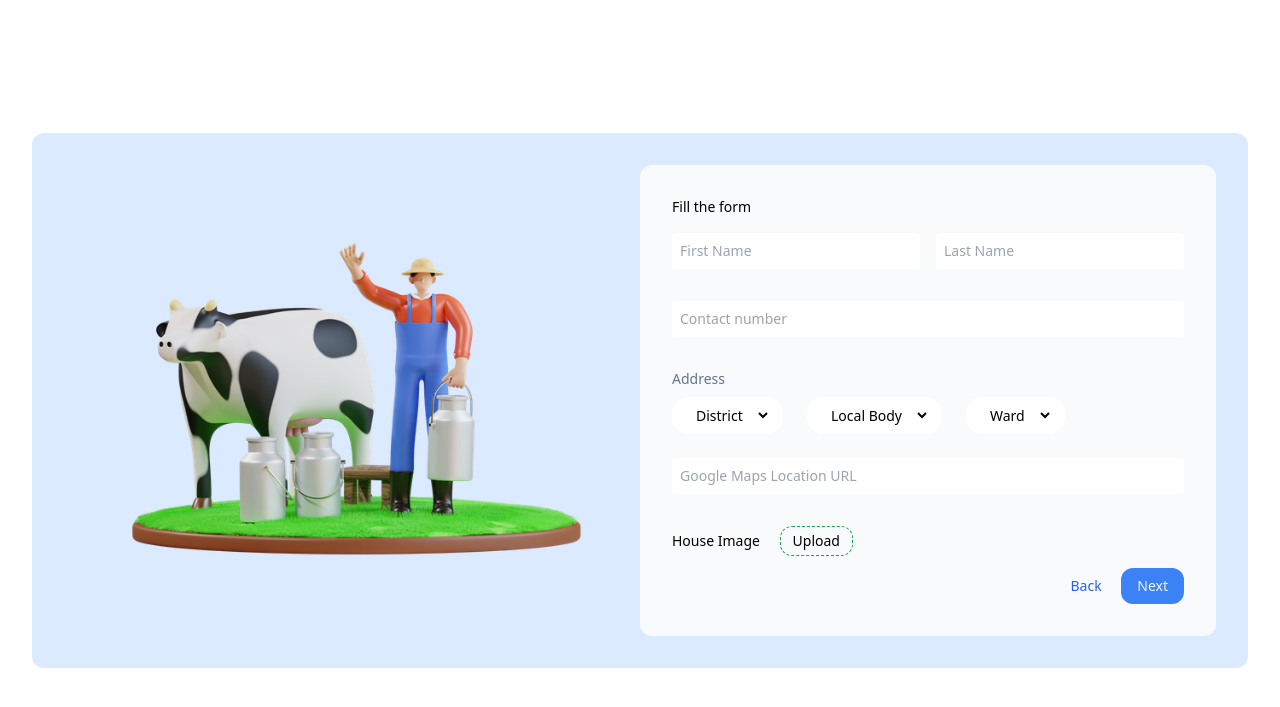
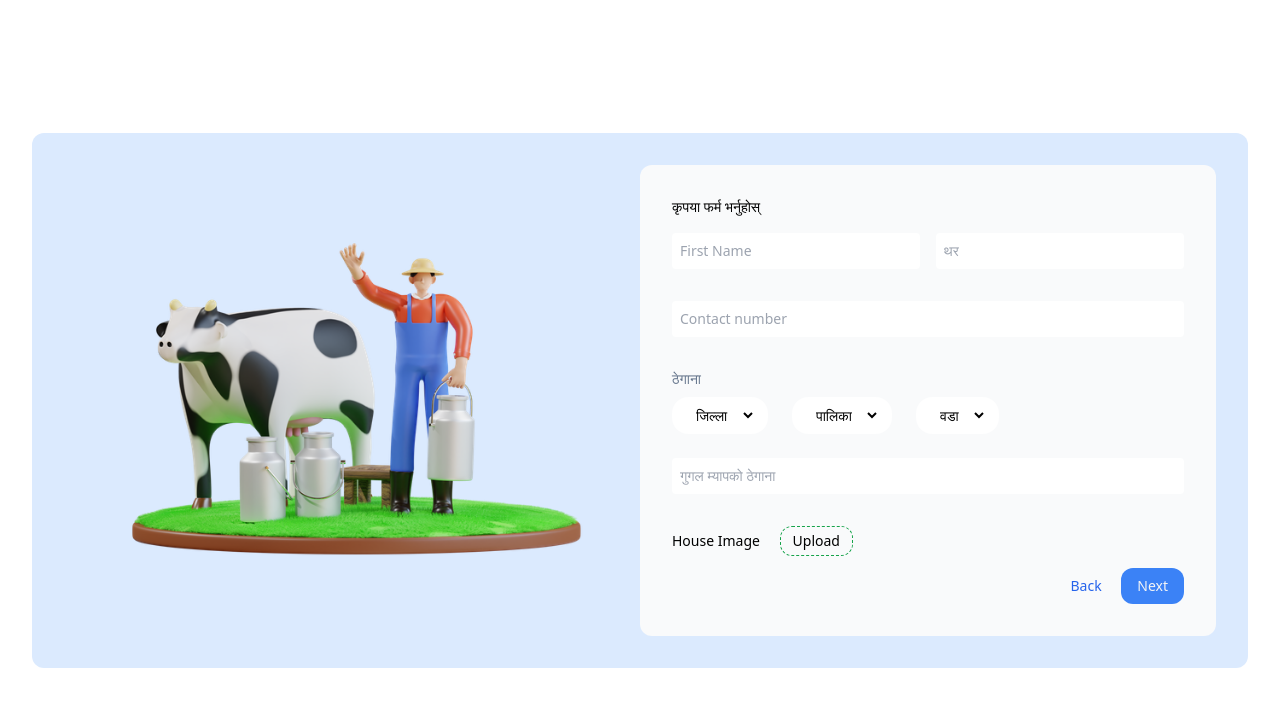
Before and after one commit to tejmagar/gwala, a Django app: page /producer/ in a window 1280 px wide. Shown: the top 707 px of the page. Run offline with Django 4.2, Linux system fonts and the light colour scheme; data that the repository does not hold is empty; style sheets or scripts are compiled from the project's sources.

Commit message:
Update producer.html

```diff
--- a/templates/producer.html
+++ b/templates/producer.html
@@ -25,15 +25,15 @@
 
                 <div class="md:w-1/2 bg-gray-50 p-8 rounded-xl">
                     {% if request.GET.next_form %}
-                        <h1 class="underline font-medium underline-offset-4">Additional information</h1>
+                        <h1 class="underline font-medium underline-offset-4">थप जानकारी</h1>
 
                         <div class="flex gap-4 mt-8">
-                            <label>Milk source</label>
+                            <label>दुधको श्रोत</label>
                             {{ form.milk_source }}
                         </div>
 
                         <div class="mt-8">
-                            <label class="block">How much litre you want to {{ trade_type }}?</label>
+                            <label class="block">कति लिटर दुध बेच्न चाहानुहुन्छ? {{ trade_type }}?</label>
 
                             <div class="mt-2">
                                 <input name="litre_to_sell" aria-label="Litres" type="number" placeholder="eg: 5"
@@ -50,7 +50,7 @@
                         </div>
 
                         <div class="mt-8">
-                            <label class="block">Rate per litre (In Rupees)</label>
+                            <label class="block">दर प्रति लिटर (रू)</label>
                             <input name="rate_per_litre" aria-label="Rate" type="number" placeholder="eg: 75"
                                    class="w-full mt-2 block mx-auto px-2 py-2 rounded"
                                     {% if form.rate_per_litre.value %}
@@ -73,13 +73,13 @@
                             {% if form.first_name.value %}
                                 Edit the form
                             {% else %}
-                                Fill the form
+                                कृपया फर्म भर्नुहोस्
                             {% endif %}
                         </h1>
 
                         <div class="flex gap-4">
                             <div class="w-1/2 mb-4">
-                                <input name="first_name" aria-label="firstName" type="text" placeholder="First Name"
+                                <input name="first_name" aria-label="नाम" type="text" placeholder="First Name"
                                        class="block w-full mb-2 mx-auto px-2 py-2 rounded"
                                         {% if form.first_name.value %}
                                        value="{{ form.first_name.value }}"
@@ -91,7 +91,7 @@
                             </div>
 
                             <div class="w-1/2">
-                                <input name="last_name" aria-label="lastName" type="text" placeholder="Last Name"
+                                <input name="last_name" aria-label="lastName" type="text" placeholder="थर"
                                        class="block w-full mb-2 mx-auto px-2 py-2 rounded"
                                         {% if form.last_name.value %}
                                        value="{{ form.last_name.value }}"
@@ -105,7 +105,7 @@
                         </div>
 
                         <div class="mb-4">
-                            <input name="contact_number" aria-label="contactNumber"
+                            <input name="contact_number" aria-label="सम्पर्क नम्बर"
                                    type="number"
                                    maxlength="10"
                                    placeholder="Contact number"
@@ -119,7 +119,7 @@
                             {% endif %}
                         </div>
 
-                        <span class="text-slate-500 block mt-8">Address</span>
+                        <span class="text-slate-500 block mt-8">ठेगाना</span>
 
                         <div class="mb-4 flex flex-wrap gap-x-6">
                             <div class="my-2">
@@ -144,7 +144,7 @@
 
                         <div class="mb-8">
                             <input name="google_map_location" aria-label="googleMapLocation" type="text"
-                                   placeholder="Google Maps Location URL"
+                                   placeholder="गुगल म्यापको ठेगाना"
                                    class="block w-full mx-auto px-2 py-2 rounded"
                                     {% if form.google_map_location.value %}
                                    value="{{ form.google_map_location.value }}"
@@ -157,7 +157,7 @@
                         <div>
                             <label>House Image</label>
                             <input type="file" accept="image/*" name="house_photo" id="housePhoto"
-                                   aria-label="housePhoto"
+                                   aria-label="घरको तस्बिर"
                                    class="hidden"
                                    onchange="document.querySelector('#housePhotoBtn').innerHTML='Uploaded'; document.querySelector('#uploadedLink').style.display='none'">
                             <button id="housePhotoBtn" type="button"
@@ -258,15 +258,15 @@
 
 
         function refreshLocalBodies() {
-            addOptions(localBodySelect, localBodies, 'name', 'Local Body');
+            addOptions(localBodySelect, localBodies, 'name', 'पालिका');
             refreshWards();
         }
 
         function refreshWards() {
-            addOptions(wardSelect, wards, 'number', 'Ward');
+            addOptions(wardSelect, wards, 'number', 'वडा');
         }
 
-        addOptions(districtSelect, availableAddresses['districts'], 'name', 'District');
+        addOptions(districtSelect, availableAddresses['districts'], 'name', 'जिल्ला');
         refreshLocalBodies();
         refreshWards();
 
```
